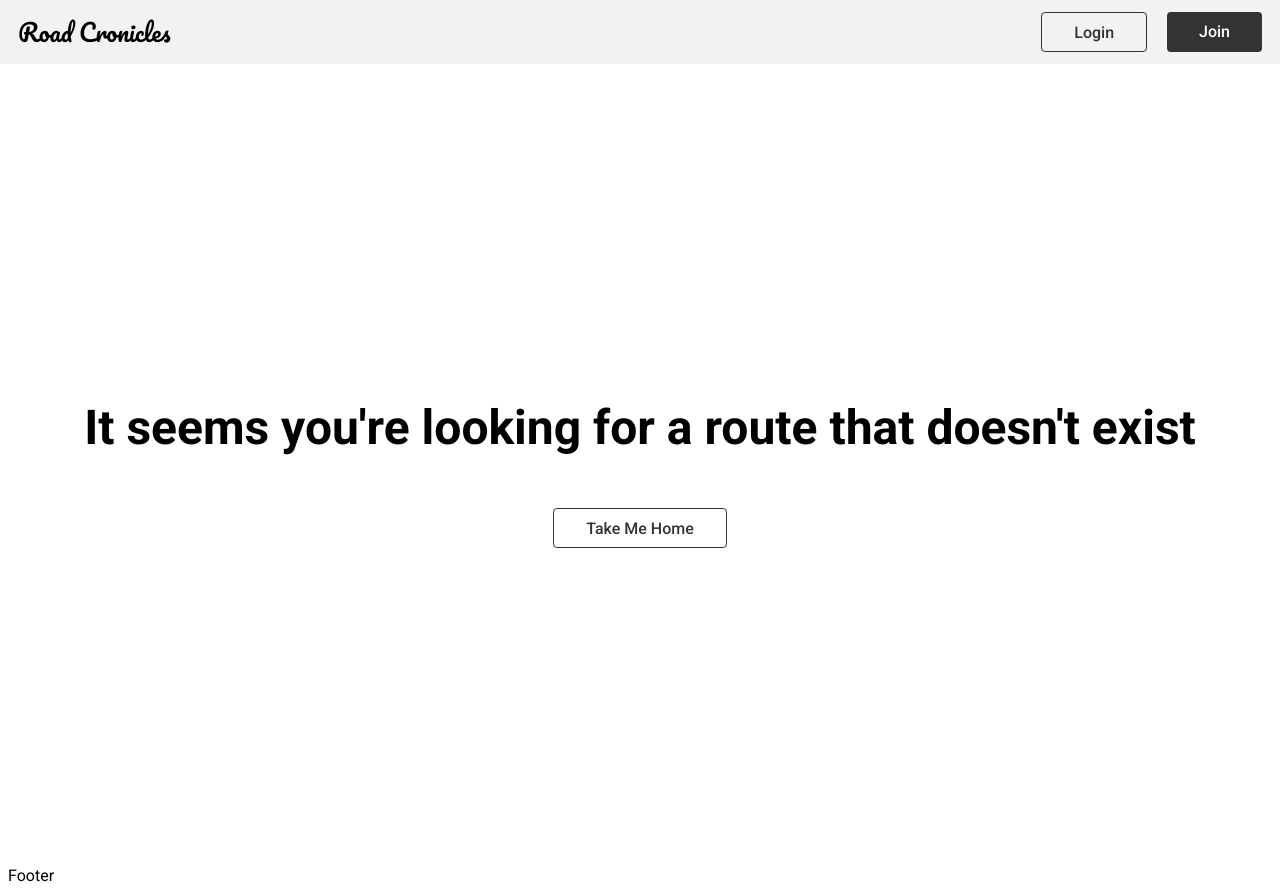
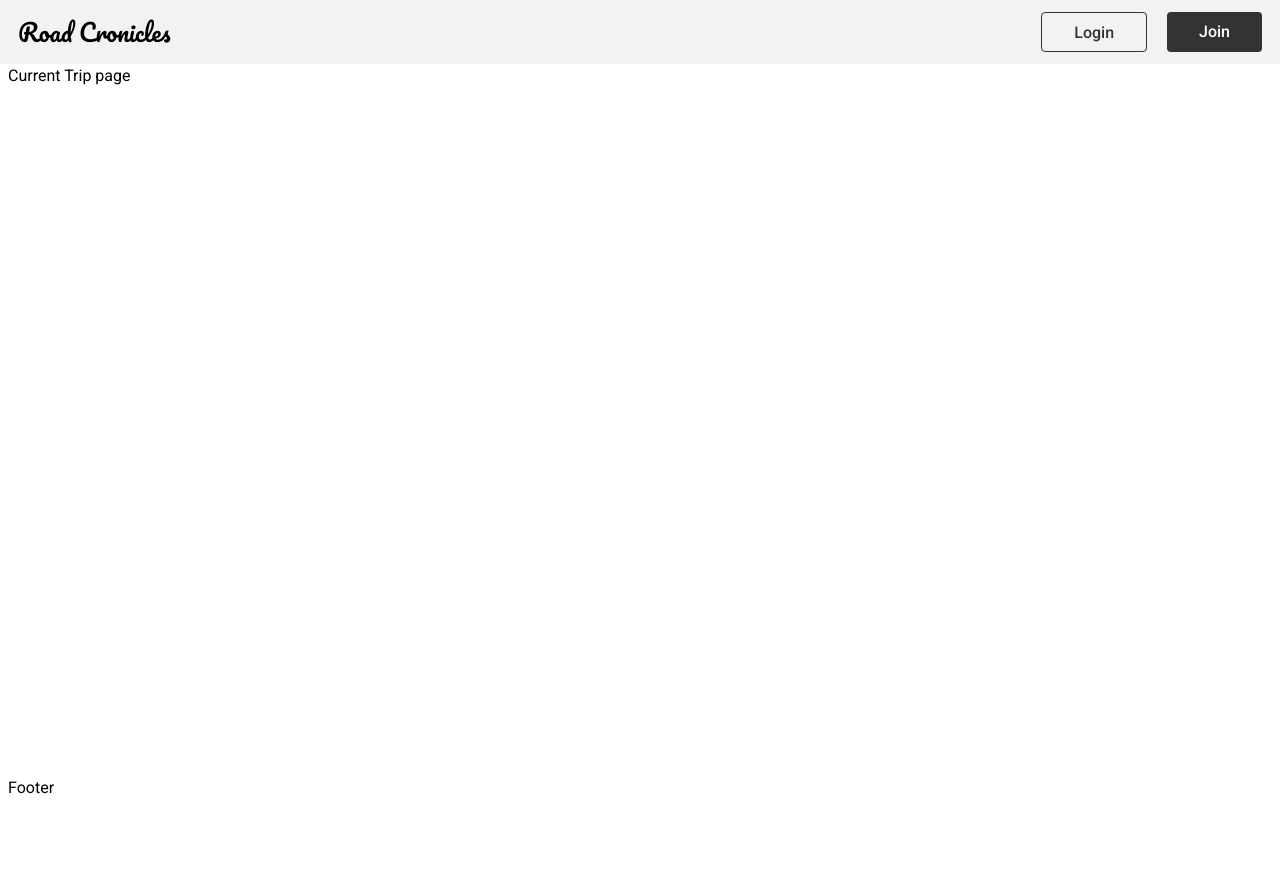
Before and after one commit to Griunvald/travel_app_client, a React (Vite) app in the folder client/: page /current-trip in a window 1280 px wide. After the commit the page ends 800 px from the top, so only its background shows below. Built offline with nearby package versions, Linux system fonts and the light colour scheme.

Commit message:
Add empty CurrentTrip component and route

```diff
--- a/client/src/App.jsx
+++ b/client/src/App.jsx
@@ -8,6 +8,7 @@ import About from './components/pages/About';
 import Login from './components/pages/Login';
 import Join from './components/pages/Join';
 import StartTrip from './components/pages/StartTrip';
+import CurrentTrip from './components/pages/CurrentTrip';
 import NotFound from './components/pages/NotFound';
 
 const NavbarWrapper = () => {
@@ -46,6 +47,10 @@ const router = createBrowserRouter([
                 element: <StartTrip />
             },
             {
+                path: '/current-trip',
+                element: <CurrentTrip />
+            },
+            {
                 path: '*',
                 element: <NotFound/>
             }
--- /dev/null
+++ b/client/src/components/pages/CurrentTrip.jsx
@@ -0,0 +1,7 @@
+function CurrentTrip() {
+    return (
+        <h1>Current Trip page</h1>
+    );
+}
+
+export default CurrentTrip;
```
